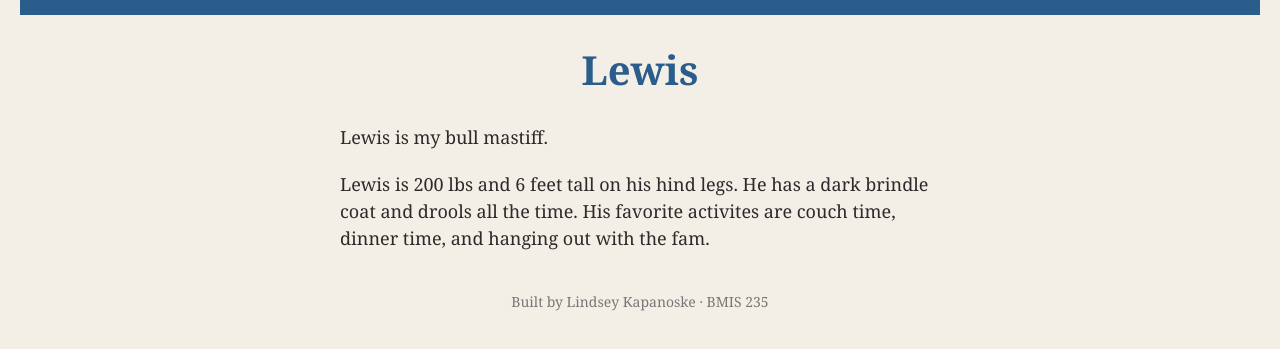
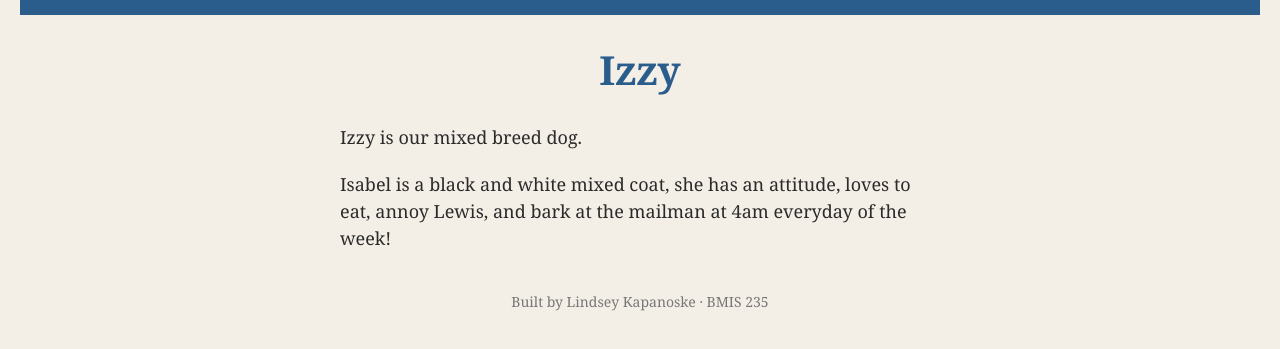
Before and after one commit to lkapanoske/bmis235-html-3, a plain HTML site: page izzy.html in a window 1280 px wide. Shown: the part 71-420 px from the top of the page. Drawn offline with Linux system fonts and the light colour scheme.

Commit message:
Change 'Lewis' to 'Izzy' in izzy.html
Updated the title and content to reflect the new dog's name and description.

```diff
--- a/izzy.html
+++ b/izzy.html
@@ -8,7 +8,7 @@
 <head>
 <meta charset="utf-8">
 <meta name="author" content="YOUR NAME">
-<title>Lewis</title>
+<title>Izzy</title>
 
 <!-- this one line connects the page to the stylesheet -->
 <link rel="stylesheet" href="styles.css">
@@ -28,9 +28,9 @@
     <a href="trevor.html"><img src="img/trevor.png" alt="trevor"></a>
 </nav>
 
-<h1>Lewis</h1>
-<p>Lewis is my bull mastiff.</p>
-<p>Lewis is 200 lbs and 6 feet tall on his hind legs. He has a dark brindle coat and drools all the time. His favorite activites are couch time, dinner time, and hanging out with the fam. </p>
+<h1>Izzy</h1>
+<p>Izzy is our mixed breed dog.</p>
+<p>Isabel is a black and white mixed coat, she has an attitude, loves to eat, annoy Lewis, and bark at the mailman at 4am everyday of the week! </p>
 
 <!-- Footer: fill in your name -->
 <footer>Built by Lindsey Kapanoske &middot; BMIS 235</footer>
```
